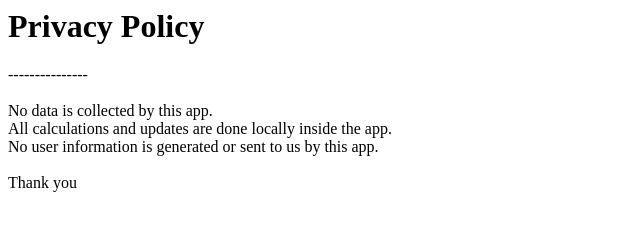
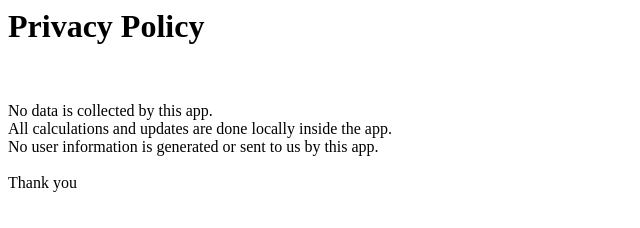
Before and after one commit to RedSpiderMkV/AndroidPrivacyPolicy_NoDataCollection, a plain HTML site: page index.html in a window 1280 px wide. Shown: the full height of the page, 0-640 px from the left. Drawn offline with Linux system fonts and the light colour scheme.

Commit message:
Update index.html

```diff
--- a/index.html
+++ b/index.html
@@ -4,7 +4,7 @@
   </head>
   <body>
     <h1>Privacy Policy</h1>
-    ---------------<br />
+    <br />
     <br />
     No data is collected by this app.<br />
     All calculations and updates are done locally inside the app.<br />
```
